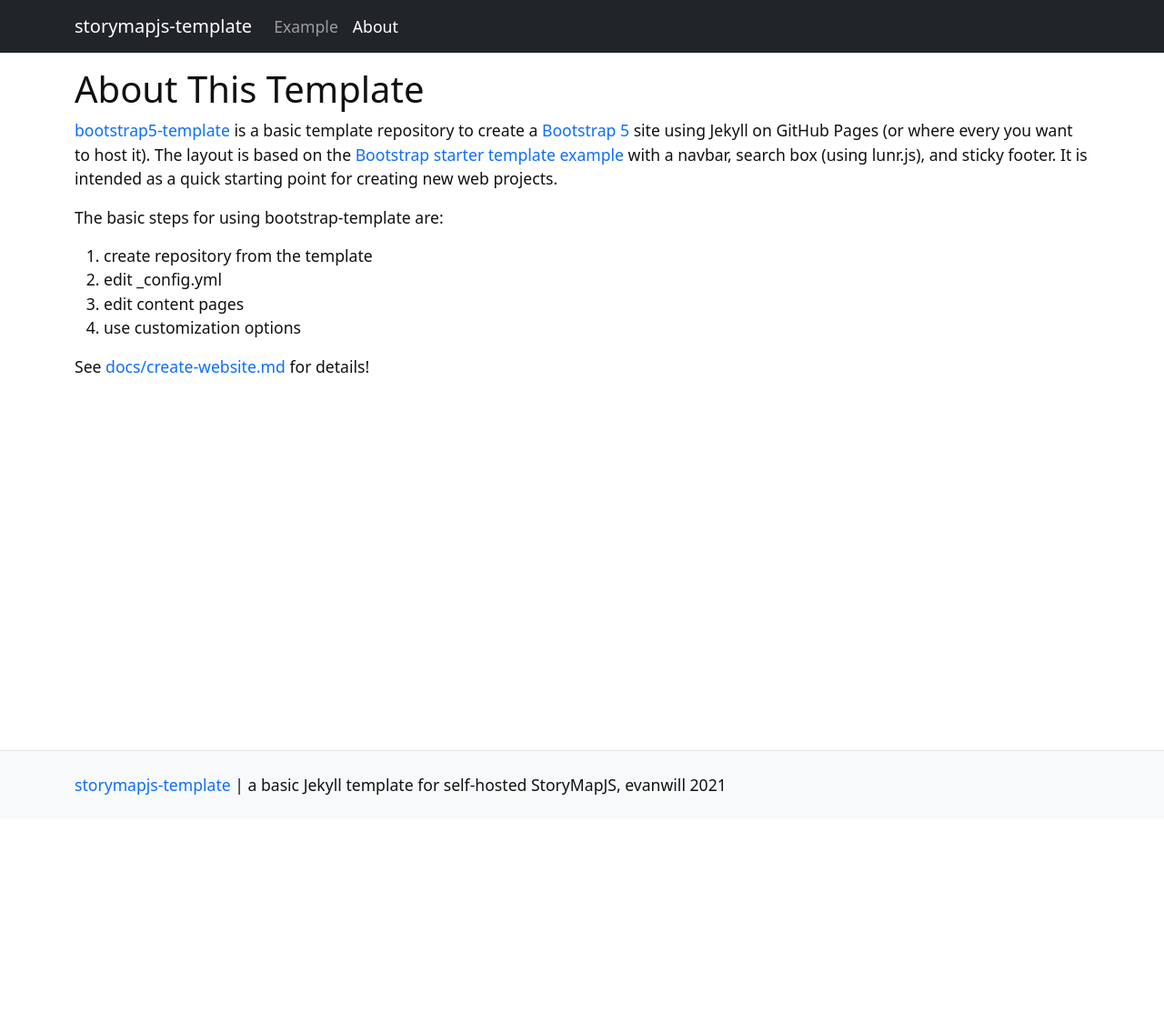
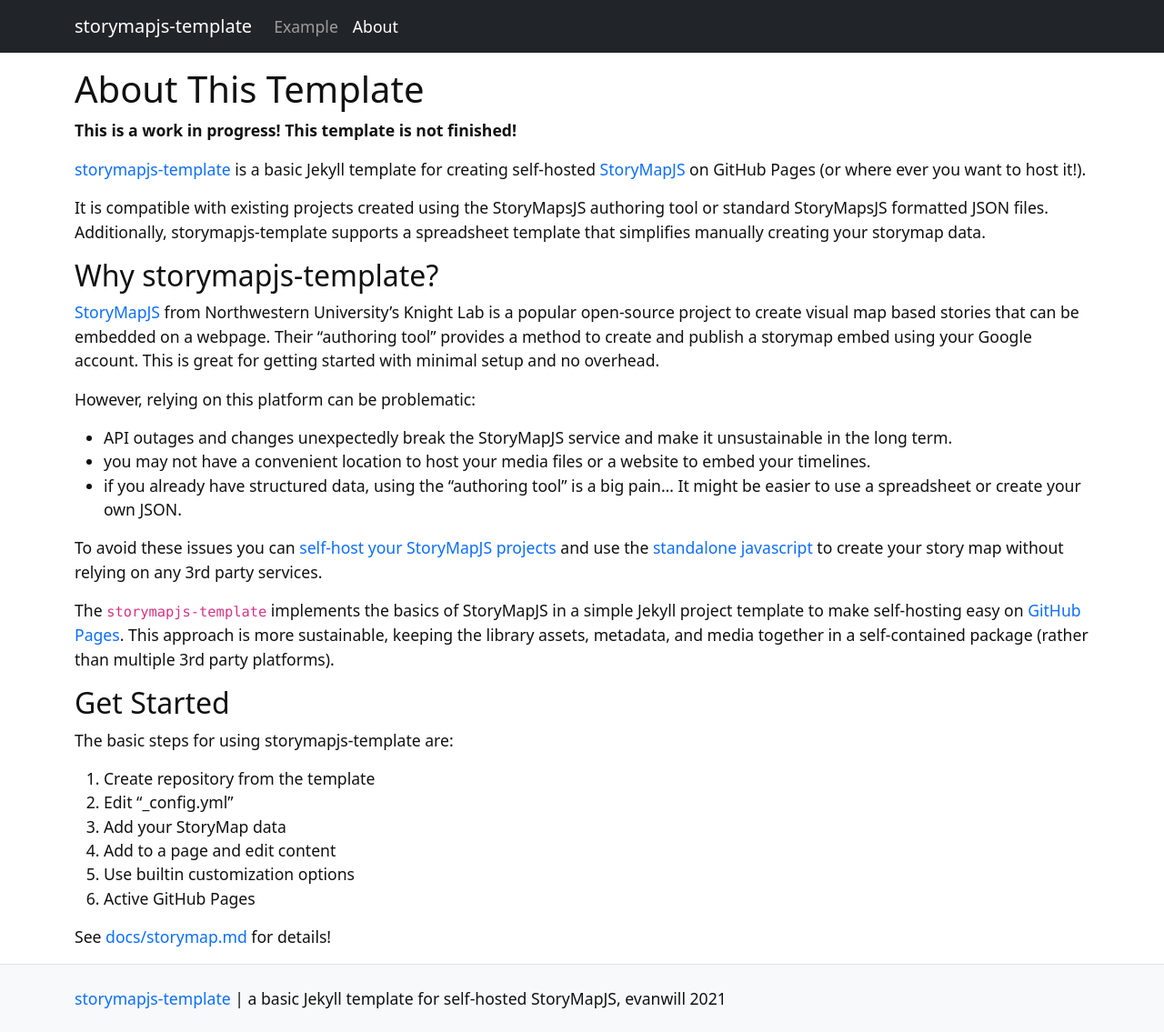
Before and after one commit to thecdil/storymapjs-template, a Jekyll site: the page built from pages/about.md, in a window 1280 px wide. Shown: the whole page at 91% size. Built offline with Jekyll 4.4.1, drawn with Linux system fonts in a browser that asks for light colours; before the commit the page ends 900 px from its top, so only the background shows below that.

Commit message:
quick content updates and warnings

```diff
--- a/pages/about.md
+++ b/pages/about.md
@@ -2,17 +2,42 @@
 title: About This Template
 nav: About
 nav_order: 2
+layout: page-narrow
 ---
 
-[bootstrap5-template](https://github.com/thecdil/bootstrap5-template) is a basic template repository to create a [Bootstrap 5](https://getbootstrap.com/) site using Jekyll on GitHub Pages (or where every you want to host it).
-The layout is based on the [Bootstrap starter template example](https://getbootstrap.com/docs/5.1/examples/) with a navbar, search box (using lunr.js), and sticky footer.
-It is intended as a quick starting point for creating new web projects.
+**This is a work in progress! This template is not finished!**
 
-The basic steps for using bootstrap-template are:
+[storymapjs-template](https://github.com/evanwill/storymapjs-template) is a basic Jekyll template for creating self-hosted [StoryMapJS](https://storymap.knightlab.com/) on GitHub Pages (or where ever you want to host it!).
 
-1. create repository from the template
-2. edit _config.yml
-3. edit content pages
-4. use customization options
+It is compatible with existing projects created using the StoryMapsJS authoring tool or standard StoryMapsJS formatted JSON files.
+Additionally, storymapjs-template supports a spreadsheet template that simplifies manually creating your storymap data.
 
-See [docs/create-website.md](https://github.com/thecdil/bootstrap5-template/blob/main/docs/create-website.md) for details!
+## Why storymapjs-template?
+
+[StoryMapJS](https://storymap.knightlab.com/) from Northwestern University's Knight Lab is a popular open-source project to create visual map based stories that can be embedded on a webpage.
+Their "authoring tool" provides a method to create and publish a storymap embed using your Google account.
+This is great for getting started with minimal setup and no overhead.
+
+However, relying on this platform can be problematic:
+
+- API outages and changes unexpectedly break the StoryMapJS service and make it unsustainable in the long term.
+- you may not have a convenient location to host your media files or a website to embed your timelines.
+- if you already have structured data, using the "authoring tool" is a big pain... It might be easier to use a spreadsheet or create your own JSON.
+
+To avoid these issues you can [self-host your StoryMapJS projects](https://storymap.knightlab.com/advanced/) and use the [standalone javascript](https://github.com/NUKnightLab/StoryMapJS/) to create your story map without relying on any 3rd party services.
+
+The `storymapjs-template` implements the basics of StoryMapJS in a simple Jekyll project template to make self-hosting easy on [GitHub Pages](https://pages.github.com/).
+This approach is more sustainable, keeping the library assets, metadata, and media together in a self-contained package (rather than multiple 3rd party platforms).
+
+## Get Started
+
+The basic steps for using storymapjs-template are:
+
+1. Create repository from the template
+2. Edit "_config.yml"
+3. Add your StoryMap data
+4. Add to a page and edit content
+5. Use builtin customization options
+6. Active GitHub Pages
+
+See [docs/storymap.md](docs/storymap.md) for details!
```
Also changed, not shown: README.md (+2 -0 lines), pages/example.md (+5 -3 lines).
